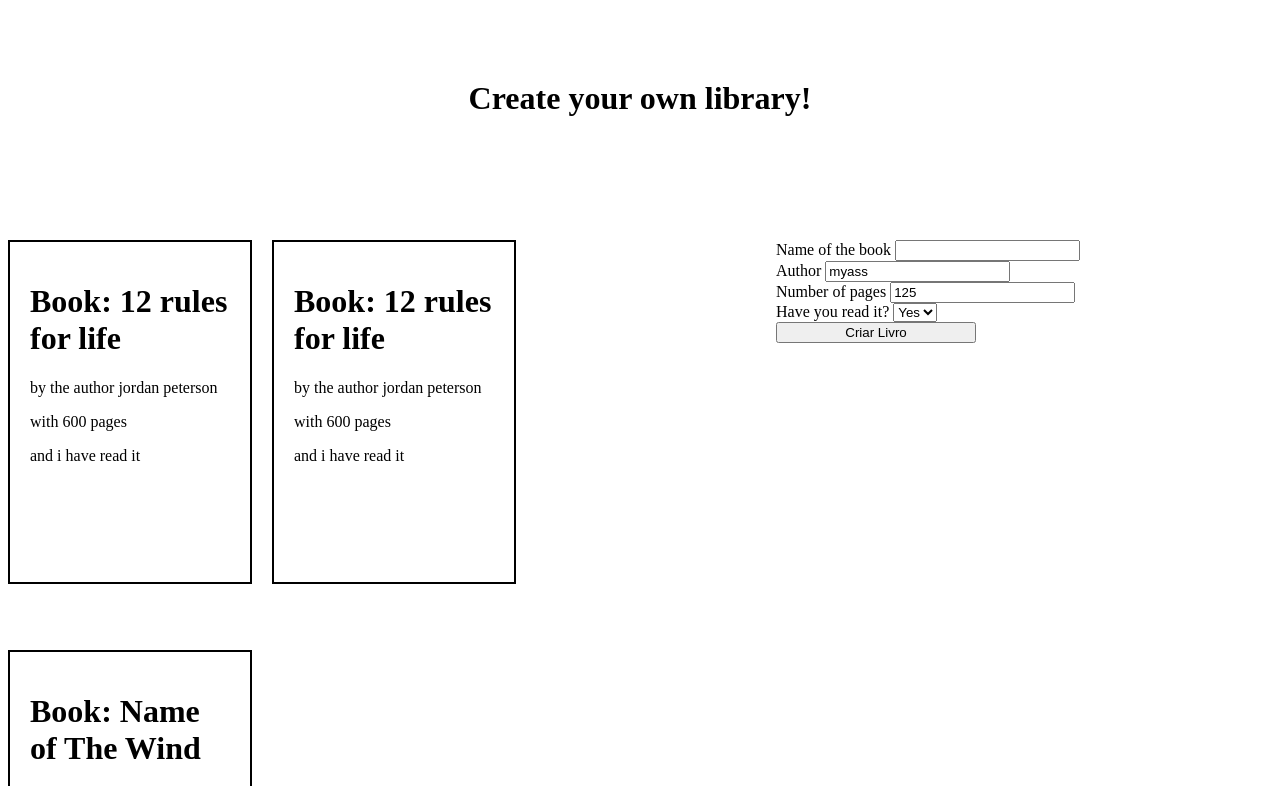
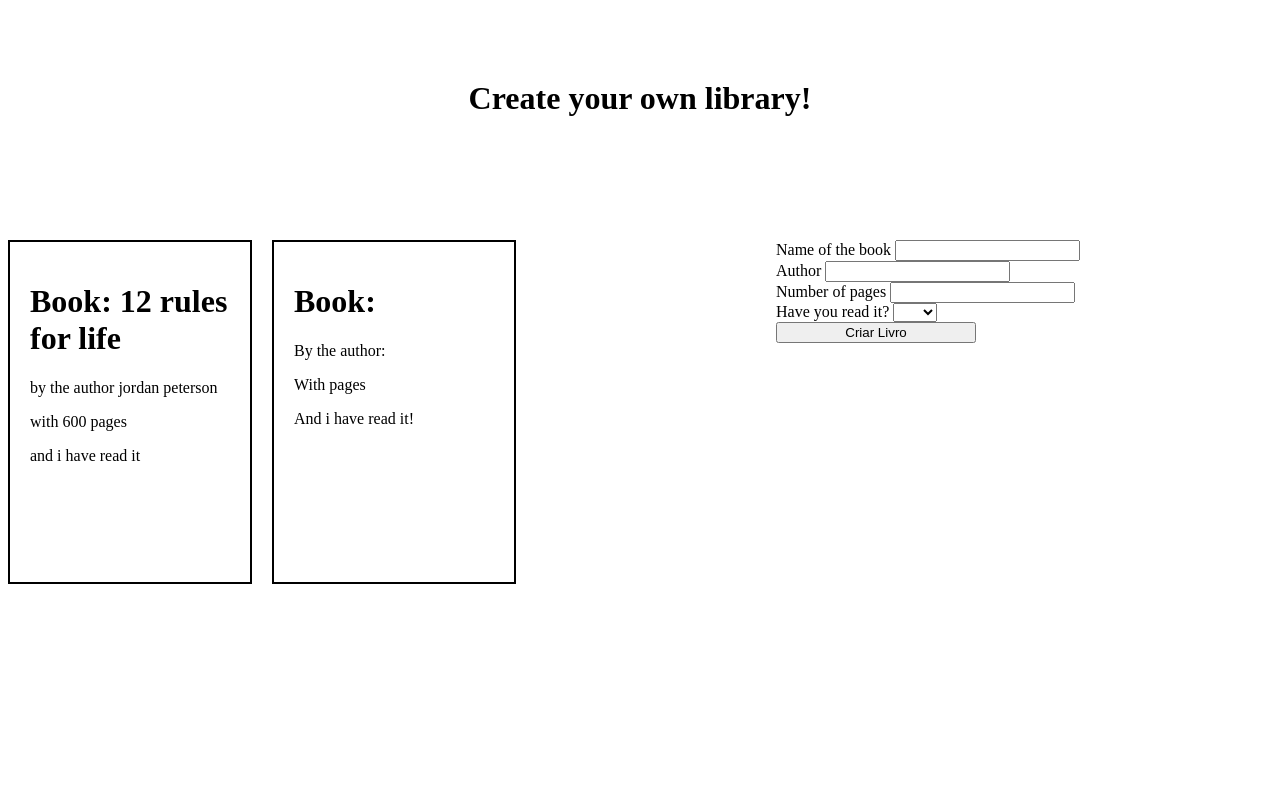
Before and after one commit to ayrescode/TOP-Library, a plain HTML site: page index.html in a window 1280 px wide. Both pictures are taken after a click on the button "Criar Livro". Shown: the top 786 px of the page. Drawn offline with Linux system fonts and the light colour scheme.

Commit message:
forms working. the script takes input via form, creates the book object, stores it into myLibrary array and displays it in the screen

```diff
--- a/index.html
+++ b/index.html
@@ -21,12 +21,6 @@
                 <p>with 600 pages</p>
                 <p>and i have read it</p>
             </div>
-            <div>
-                <h1>Book: 12 rules for life</h1>
-                <p>by the author jordan peterson</p>
-                <p>with 600 pages</p>
-                <p>and i have read it</p>
-            </div>
         </div>
         <div class="form">
             <form action="">
@@ -36,11 +30,11 @@
                 </div>
                 <div>
                     <label for="author">Author</label>
-                    <input type="text" name="author" value="myass" id="author">
+                    <input type="text" name="author" value="" id="author">
                 </div>
                 <div>
                     <label for="pages">Number of pages</label>
-                    <input type="number" name="pages" value="125" id="pages">
+                    <input type="number" name="pages" value="" id="pages">
                 </div>
                 <div>
                     <label for="read">Have you read it?</label>
--- a/script.js
+++ b/script.js
@@ -1,7 +1,6 @@
 const myLibrary = [];
 const library = document.querySelector('.library');
 const send = document.querySelector('.btn');
-const input = document.querySelector('input');
 
 // the constructor...
 function Book(name, author, lenght, read) {
@@ -27,10 +26,10 @@ function bookshelf(array) {
   book.textContent = `Book: ${array.name}`;
   author.textContent = `By the author: ${array.author}`;
   pages.textContent = `With ${array.lenght} pages`;
-  if (array.read == true) {
+  if (array.read === 'true') {
     read.textContent = 'And i have read it!';
   } else {
-    read.textContent = 'And i have not read it!';
+    read.textContent = 'And i have NOT read it!';
   }
   library.appendChild(div);
   div.appendChild(book);
@@ -39,11 +38,27 @@ function bookshelf(array) {
   div.appendChild(read);
 }
 
-// button selector
+// button selector and event listener
 send.addEventListener('click', handleClick);
 // function to create and display new book.
 function handleClick() {
-  addBookToLibrary('Name of The Wind', 'Patrick Rothfuss', 394, true);
+  const name = document.querySelector('#bookName');
+  const author = document.querySelector('#author');
+  const pages = document.querySelector('#pages');
+  const select = document.querySelector('select');
+  console.log(select.value);
+  addBookToLibrary(
+    `${name.value}`,
+    `${author.value}`,
+    `${pages.value}`,
+    `${select.value}`
+  );
+  name.value = '';
+  author.value = '';
+  pages.value = '';
+  select.value = '';
+  console.log(myLibrary);
+
   let lastBook = myLibrary[myLibrary.length - 1];
   bookshelf(lastBook);
 }
```
